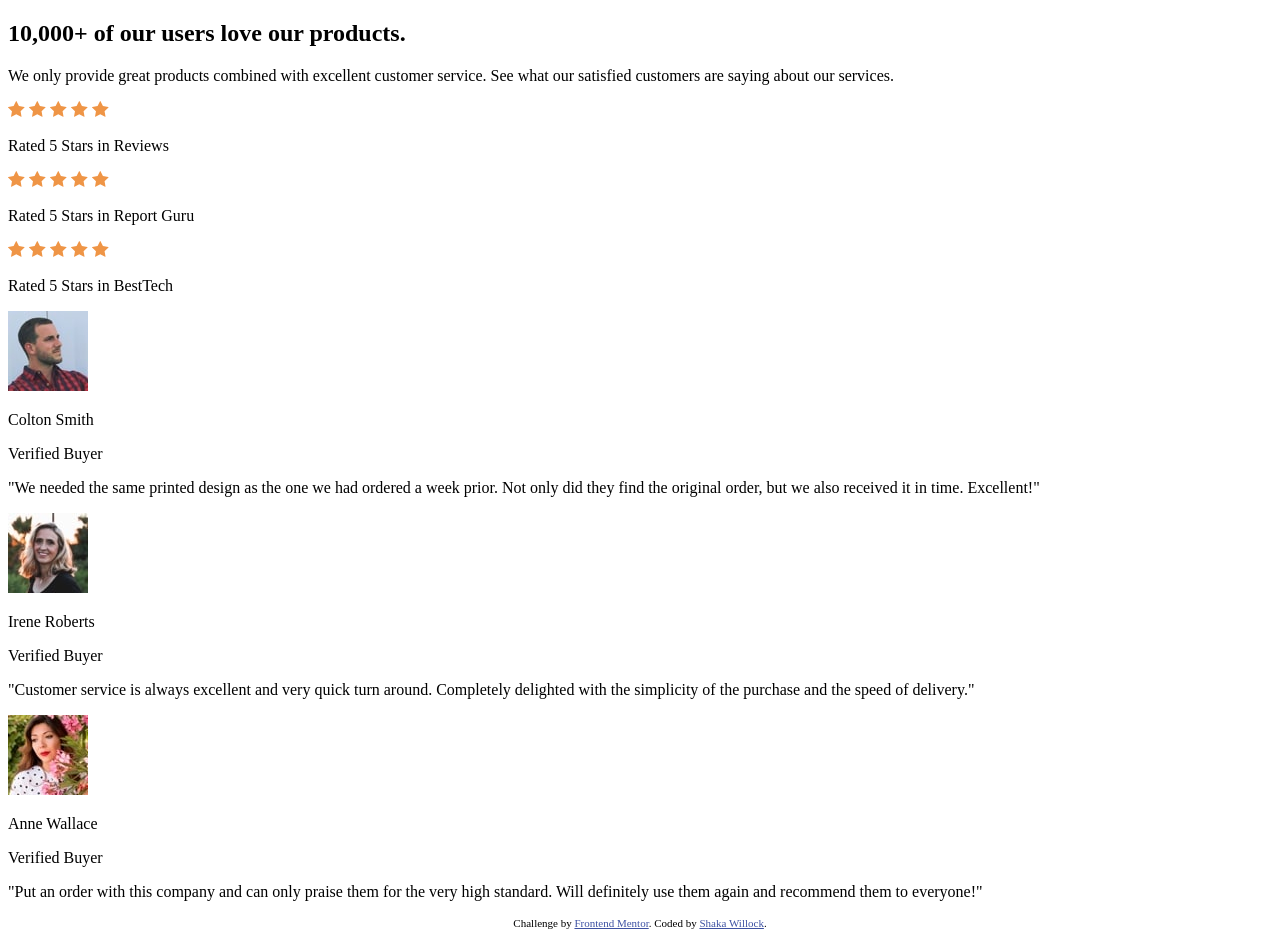
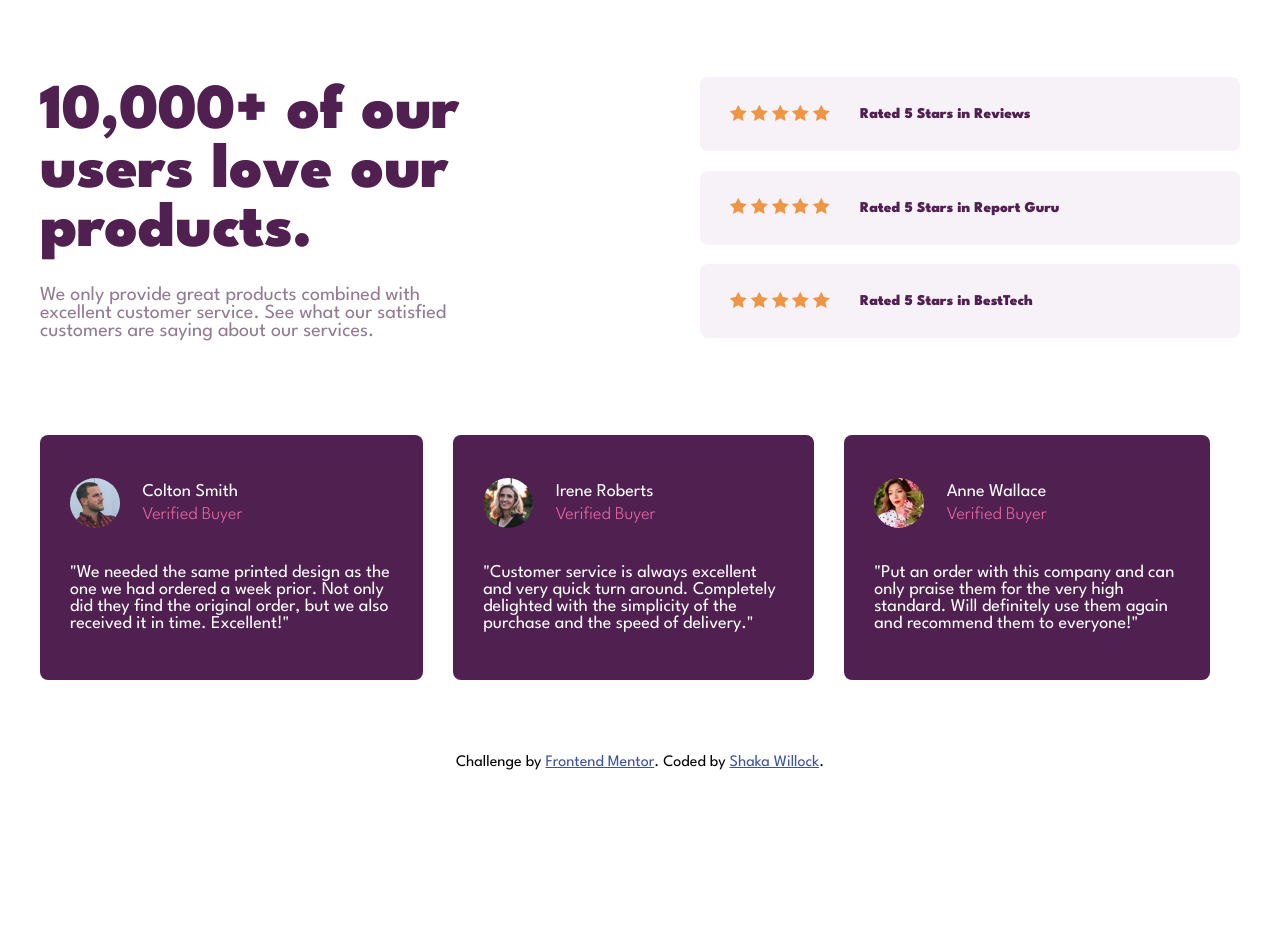
Before and after one commit to shakawillock/Social-Proof-Section, a plain HTML site: page index.html in a window 1280 px wide. After the commit the page ends 800 px from the top, so only its background shows below. Drawn offline with Linux system fonts and the light colour scheme.

Commit message:
Add styles

```diff
--- a/css/styles.css
+++ b/css/styles.css
@@ -1,5 +1,129 @@
+* {
+  box-sizing: border-box;
+}
+
+body {
+  font-family: "League Spartan", sans-serif;
+  font-size: 0.9375rem;
+  margin: 0;
+  min-height: 100vh;
+  display: flex;
+  flex-direction: column;
+}
+
+.container {
+  max-width: 1200px;
+  margin: 2em auto 0 auto;
+}
+
+.container-flex {
+  display: flex;
+  justify-content: space-between;
+  align-items: center;
+}
+
+.avatar-img {
+  border-radius: 50%;
+  max-width: 100%;
+  width: 50px;
+  height: 50px;
+}
+
+.main-content {
+  width: 35%;
+  margin-bottom: 3em;
+}
+
+.title,
+.company-rating-info {
+  color: hsl(300, 43%, 22%);
+}
+
+.title,
+.company-rating-info {
+  font-weight: 900;
+}
+
+.title {
+  font-size: 4rem;
+  margin-bottom: 0;
+}
+
+.body-text {
+  font-size: 1.25rem;
+  color: hsl(303, 10%, 53%);
+  margin-top: 1.3em;
+}
+
+.test {
+  margin-left: 3em;
+}
+
+.ratings  {
+  width: 45%;
+}
+
+.company-rating {
+  background-color: hsl(300, 24%, 96%);
+  display: flex;
+  align-items: center;
+  padding: 1em 2em;
+  margin-bottom: 1.3em;
+  border-radius: 8px;
+}
+
+
+.company-rating-info {
+  margin-left: 2em;
+}
+
+.testimonials,
+.testimonial-header {
+  display: flex;
+}
+
+.testimonial {
+  background-color: hsl(300, 43%, 22%);
+  color: #fff;
+  padding: 2em;
+  margin-right: 2em;
+  border-radius: 8px;
+}
+
+.testimonial-header {
+  align-items: center;
+}
+
+.testimonial-info {
+  margin-left: 1.5em;
+}
+
+.testimonial-name,
+.subheading {
+  font-size: 1.125rem;
+}
+
+.testimonial-name {
+  margin-bottom: 0.3em;
+}
+
+.subheading {
+  margin-top: 0;
+  color: hsl(333, 80%, 67%);
+  font-weight: 300;
+}
+
+.testimonial-comment {
+  margin-top: 1.3em;
+  font-size: 1.125rem;
+}
+
+.footer {
+  margin: auto 0 2em 0;
+}
+
 .attribution {
-  font-size: 11px;
+  font-size: 1rem;
   text-align: center;
 }
 
```
